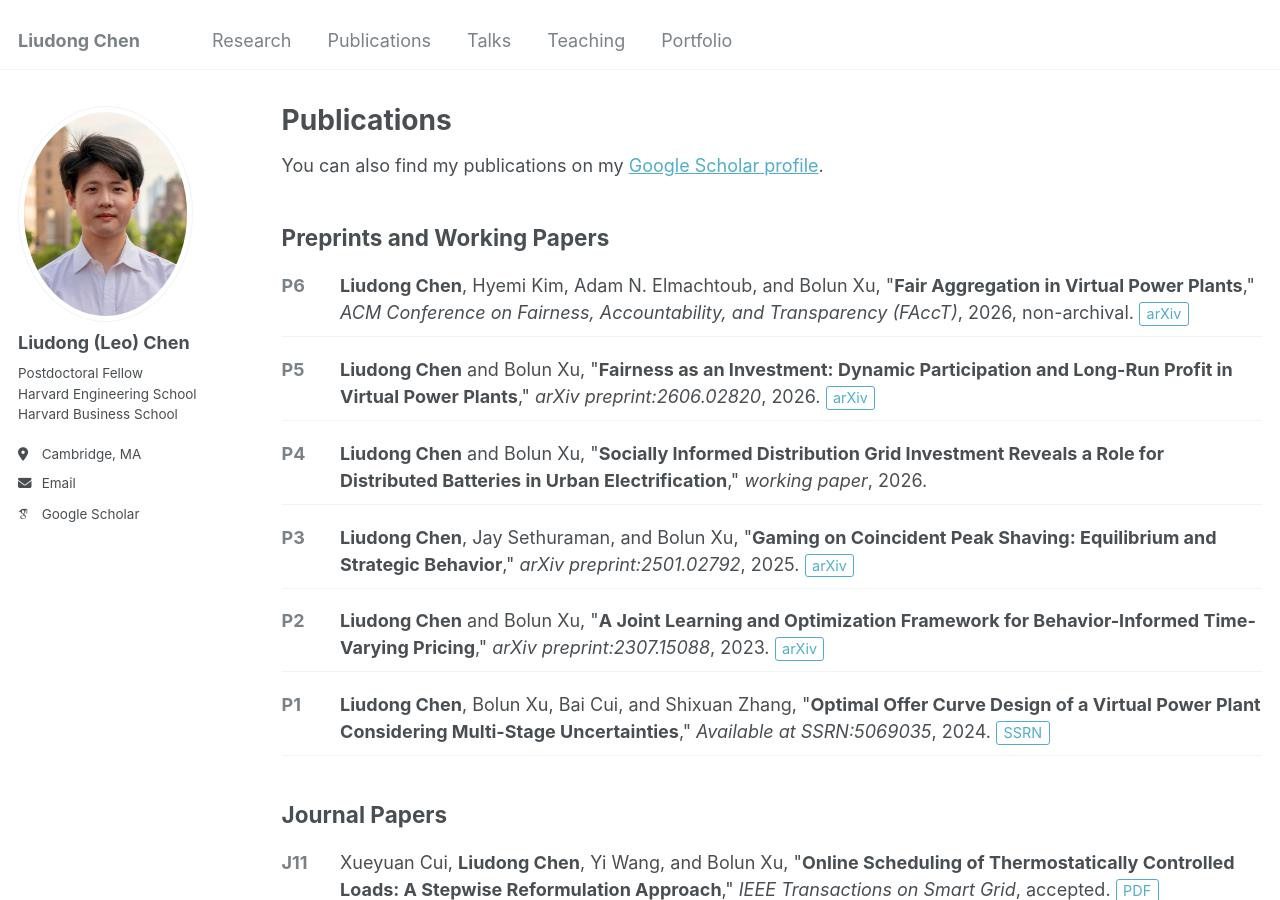
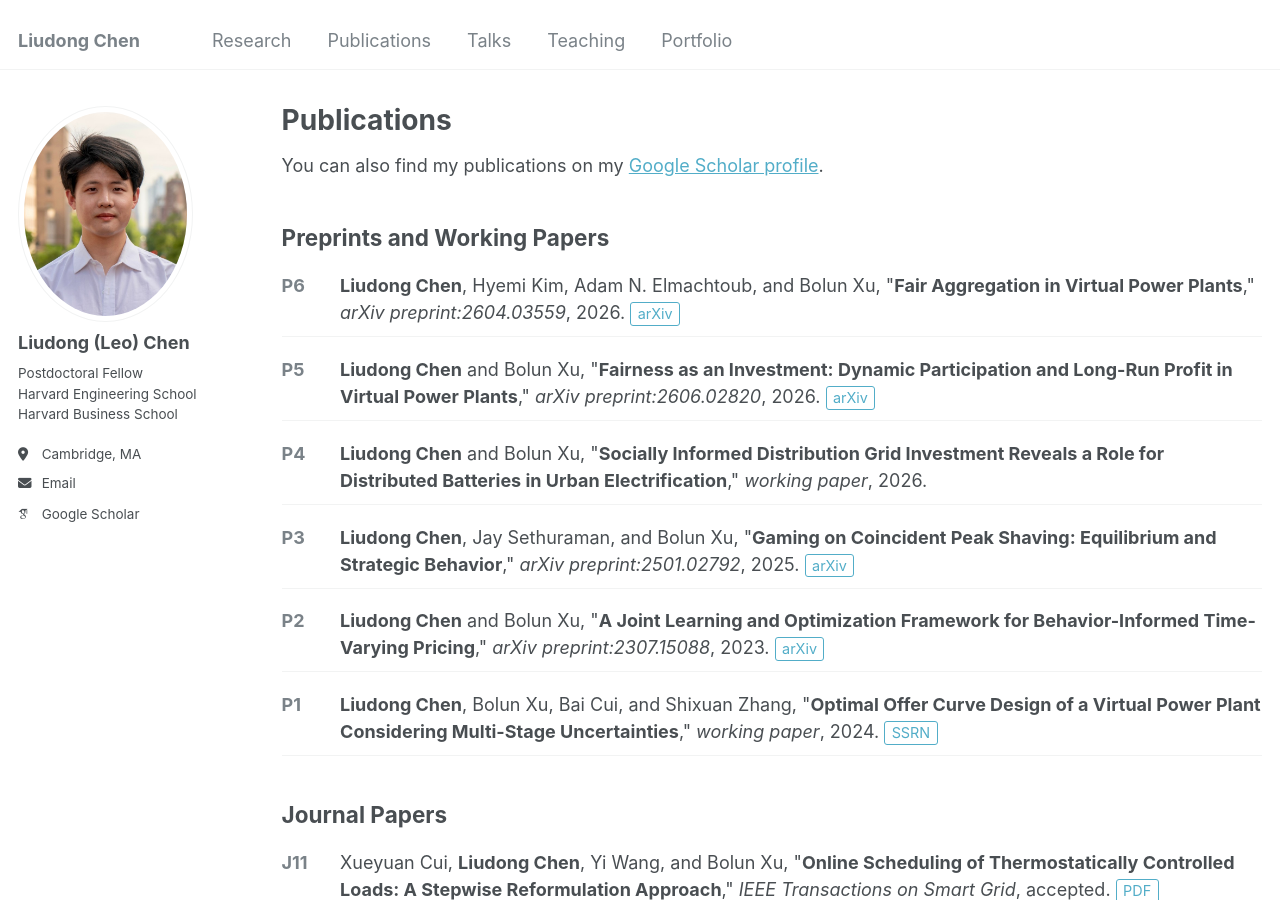
Before and after one commit to liudong-chen/liudong-chen.github.io, a Jekyll site: the page built from _pages/publications.md, in a window 1280 px wide and 900 px high. Built offline with Jekyll 4.4.1, drawn with Linux system fonts in a browser that asks for light colours; some web fonts are replaced.

Commit message:
List preprints as arXiv or working papers only
Co-Authored-By: Claude Opus 5.5 <noreply@anthropic.com>

```diff
--- a/_pages/publications.md
+++ b/_pages/publications.md
@@ -14,12 +14,12 @@ You can also find my publications on my [Google Scholar profile](https://scholar
 ## Preprints and Working Papers
 
 <ul class="pub-list">
-  <li><span class="pub-id">P6</span><div><b>Liudong Chen</b>, Hyemi Kim, Adam N. Elmachtoub, and Bolun Xu, "<span class="pub-title">Fair Aggregation in Virtual Power Plants</span>," <span class="pub-venue">ACM Conference on Fairness, Accountability, and Transparency (FAccT)</span>, 2026, non-archival. <span class="pub-links"><a href="https://arxiv.org/abs/2604.03559">arXiv</a></span></div></li>
+  <li><span class="pub-id">P6</span><div><b>Liudong Chen</b>, Hyemi Kim, Adam N. Elmachtoub, and Bolun Xu, "<span class="pub-title">Fair Aggregation in Virtual Power Plants</span>," <span class="pub-venue">arXiv preprint:2604.03559</span>, 2026. <span class="pub-links"><a href="https://arxiv.org/abs/2604.03559">arXiv</a></span></div></li>
   <li><span class="pub-id">P5</span><div><b>Liudong Chen</b> and Bolun Xu, "<span class="pub-title">Fairness as an Investment: Dynamic Participation and Long-Run Profit in Virtual Power Plants</span>," <span class="pub-venue">arXiv preprint:2606.02820</span>, 2026. <span class="pub-links"><a href="https://arxiv.org/abs/2606.02820">arXiv</a></span></div></li>
   <li><span class="pub-id">P4</span><div><b>Liudong Chen</b> and Bolun Xu, "<span class="pub-title">Socially Informed Distribution Grid Investment Reveals a Role for Distributed Batteries in Urban Electrification</span>," <span class="pub-venue">working paper</span>, 2026.</div></li>
   <li><span class="pub-id">P3</span><div><b>Liudong Chen</b>, Jay Sethuraman, and Bolun Xu, "<span class="pub-title">Gaming on Coincident Peak Shaving: Equilibrium and Strategic Behavior</span>," <span class="pub-venue">arXiv preprint:2501.02792</span>, 2025. <span class="pub-links"><a href="https://arxiv.org/abs/2501.02792">arXiv</a></span></div></li>
   <li><span class="pub-id">P2</span><div><b>Liudong Chen</b> and Bolun Xu, "<span class="pub-title">A Joint Learning and Optimization Framework for Behavior-Informed Time-Varying Pricing</span>," <span class="pub-venue">arXiv preprint:2307.15088</span>, 2023. <span class="pub-links"><a href="https://arxiv.org/abs/2307.15088">arXiv</a></span></div></li>
-  <li><span class="pub-id">P1</span><div><b>Liudong Chen</b>, Bolun Xu, Bai Cui, and Shixuan Zhang, "<span class="pub-title">Optimal Offer Curve Design of a Virtual Power Plant Considering Multi-Stage Uncertainties</span>," <span class="pub-venue">Available at SSRN:5069035</span>, 2024. <span class="pub-links"><a href="https://papers.ssrn.com/sol3/papers.cfm?abstract_id=5069035">SSRN</a></span></div></li>
+  <li><span class="pub-id">P1</span><div><b>Liudong Chen</b>, Bolun Xu, Bai Cui, and Shixuan Zhang, "<span class="pub-title">Optimal Offer Curve Design of a Virtual Power Plant Considering Multi-Stage Uncertainties</span>," <span class="pub-venue">working paper</span>, 2024. <span class="pub-links"><a href="https://papers.ssrn.com/sol3/papers.cfm?abstract_id=5069035">SSRN</a></span></div></li>
 </ul>
 
 ## Journal Papers
```
